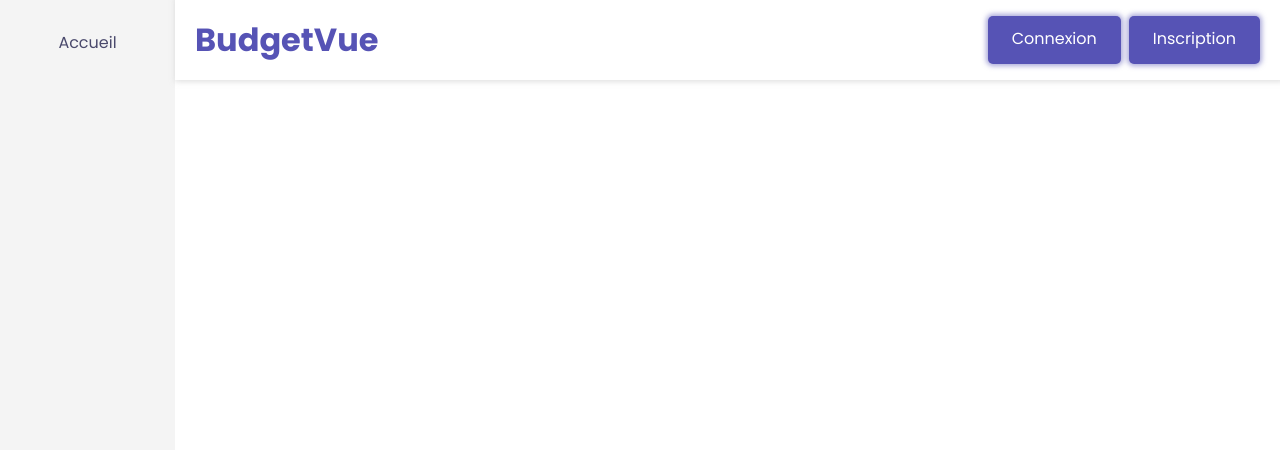
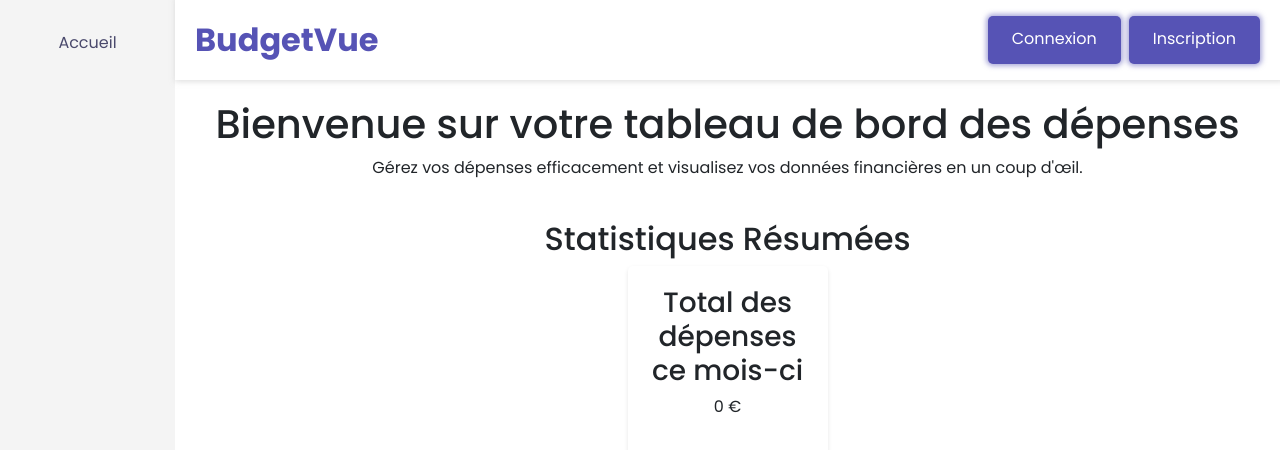
Before and after one commit to LoickHommet/Depot-1-Frontend, a Vue app in the folder frontend/: page / in a window 1280 px wide. Shown: the top 450 px of the page. Built offline with nearby package versions, Linux system fonts and the light colour scheme.

Commit message:
Habillage de la pas home

```diff
--- a/frontend/src/views/Home.vue
+++ b/frontend/src/views/Home.vue
@@ -1,5 +1,80 @@
 <template>
-    <div>
+  <div class="home-container">
+    <div class="welcome-section">
+      <h1>Bienvenue sur votre tableau de bord des dépenses</h1>
+      <p>Gérez vos dépenses efficacement et visualisez vos données financières en un coup d'œil.</p>
+    </div>
 
+    <div class="statistics-section">
+      <h2>Statistiques Résumées</h2>
+      <div class="statistics-cards">
+        <div class="stat-card">
+          <h3>Total des dépenses ce mois-ci</h3>
+          <p>{{ totalMonthlyExpenses }} €</p>
+        </div>
+      </div>
     </div>
+
+  </div>
 </template>
+
+<script setup>
+import { ref, onMounted } from 'vue';
+import { useExpenseService } from '../services/expenseService.js';
+
+
+const { fetchMonthlyExpenses } = useExpenseService();
+
+const totalMonthlyExpenses = ref(0);
+const remainingBudget = ref(0);
+
+async function loadHomeData() {
+  try {
+    const monthlyExpenses = await fetchMonthlyExpenses();
+    const currentMonth = new Date().getMonth() + 1;
+    const currentMonthExpenses = monthlyExpenses.filter(expense => expense.month === currentMonth);
+
+    totalMonthlyExpenses.value = currentMonthExpenses.reduce((total, expense) => total + parseFloat(expense.total), 0);
+
+  } catch (error) {
+    console.error("Erreur lors de la récupération des données pour la page d'accueil:", error);
+  }
+}
+
+onMounted(() => {
+  loadHomeData();
+});
+</script>
+
+<style scoped>
+.home-container {
+  padding: 20px;
+}
+
+.welcome-section {
+  text-align: center;
+  margin-bottom: 40px;
+}
+
+
+
+.statistics-section {
+  text-align: center;
+  margin-bottom: 40px;
+}
+
+.statistics-cards {
+  display: flex;
+  justify-content: center;
+  gap: 20px;
+}
+
+.stat-card {
+  background-color: #fff;
+  padding: 20px;
+  border-radius: 5px;
+  box-shadow: 0 2px 4px rgba(0, 0, 0, 0.1);
+  width: 200px;
+}
+
+</style>
```
